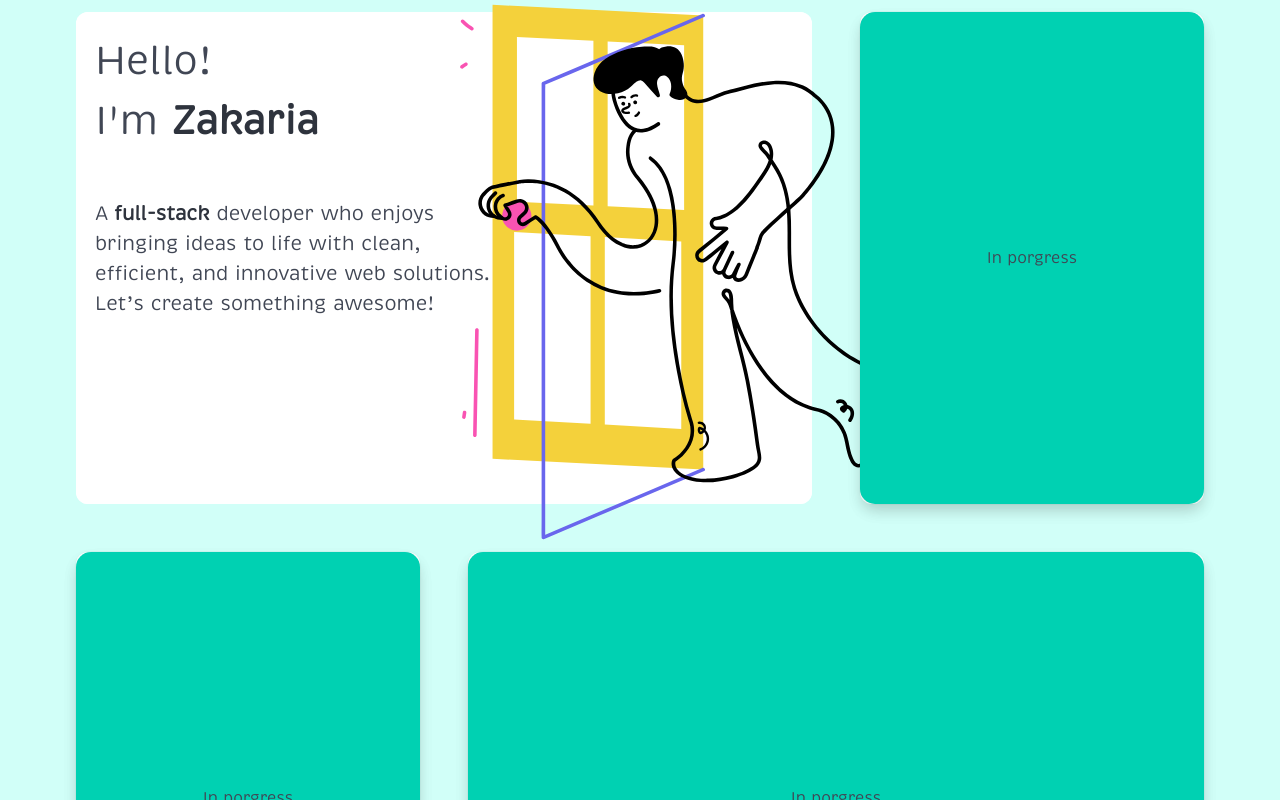
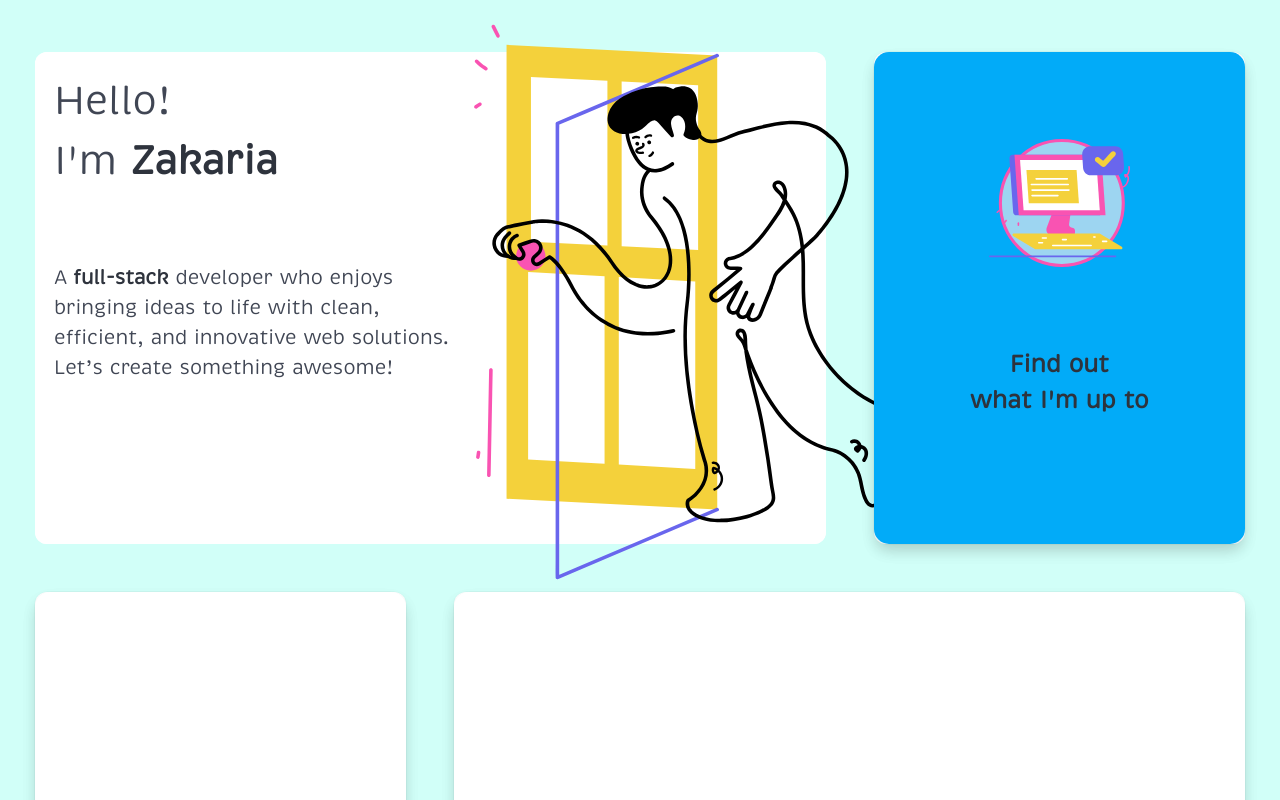
Before and after one commit to caproni-ghibli/Caproni, a React (Vite) app: page / in a window 1280 px wide. Shown: the top 800 px of the page. Built offline with nearby package versions, Linux system fonts and the light colour scheme.

Commit message:
Last commit on the flip cards style

```diff
--- a/package.json
+++ b/package.json
@@ -11,9 +11,12 @@
   },
   "dependencies": {
     "animejs": "^3.2.2",
+    "clsx": "^2.1.1",
+    "lucide-react": "^0.454.0",
     "randomcolor": "^0.6.2",
     "react": "^18.2.0",
-    "react-dom": "^18.2.0"
+    "react-dom": "^18.2.0",
+    "tailwind-merge": "^2.5.4"
   },
   "devDependencies": {
     "@types/animejs": "^3.1.12",
--- a/src/App.tsx
+++ b/src/App.tsx
@@ -2,20 +2,20 @@ import "./App.css"; // Import your CSS file
 import FlipperCard from './components/flipper-card/flipper-card';
 import Card from "./components/card/card";
 import AboutMe from "./components/about-me/about-me";
-
+import MyCurrentPosition from "./components/my-current-position/my-current-position";
 
 const FrontComponent = () => <div>In porgress</div>;
 const BackComponent = () => <div>Also in progress</div>;
 
 const App = () => (
   <div className="page-wrapper homepage has-background-primary-light" >
-    <div className="container is-max-widescreen">
+    <div className="page-container">
     <div className="hp-cards columns is-mobile is-multiline">
       <div className="column is-12-mobile is-12-tablet is-8-widescreen">
         <Card contentComponent={<AboutMe />} />
       </div>
       <div className="column is-12-mobile is-6-tablet is-4-widescreen">
-        <FlipperCard frontComponent={<FrontComponent />} backComponent={<BackComponent />} />
+        <FlipperCard frontComponent={<MyCurrentPosition />} backComponent={<BackComponent />} />
       </div>
       <div className="column is-12-mobile is-6-tablet is-4-widescreen">
         <FlipperCard frontComponent={<FrontComponent />} backComponent={<BackComponent />} />
--- a/src/components/about-me/about-me.tsx
+++ b/src/components/about-me/about-me.tsx
@@ -7,8 +7,8 @@ const AboutMe: React.FC = () => {
     return (
         <div className="AboutMeContent card-content is-shadowless  has-background-primary-100">
             <div className="p-1">
-                <h1 className='is-size-2  mgb'>Hello! <br/>I'm <strong>Zakaria</strong></h1>
-                <p className='is-size-5 mt-6'>A <strong>full-stack</strong> developer who enjoys <br/>bringing ideas to life with clean,<br/> efficient, and innovative web solutions.<br/> Let’s create something awesome!</p>
+                <h1 className='is-size-2 mgb'>Hello! <br/>I'm <strong>Zakaria</strong></h1>
+                    <p className='is-size-5 pt-5 mt-6'>A <strong>full-stack</strong> developer who enjoys <br/>bringing ideas to life with clean,<br/> efficient, and innovative web solutions.<br/> Let’s create something awesome!</p>
                 <img src={img} />
             </div>
         </div>
--- a/src/components/flipper-card/flipper-card.css
+++ b/src/components/flipper-card/flipper-card.css
@@ -1,8 +1,7 @@
 
 .flipper-card {
-    perspective: 492px;
+    perspective: 1000px;
     min-height: 492px;
-    perspective: 1000px;
 }
 
 .flipper-card-inner {
--- a/src/components/flipper-card/flipper-card.tsx
+++ b/src/components/flipper-card/flipper-card.tsx
@@ -11,7 +11,7 @@ const FlipperCard: React.FC<FlipperCardProps> = ({ frontComponent, backComponent
         <div className="is-fluid m-3">
             <div className="flipper-card">
                 <div className="flipper-card-inner card">
-                    <div className=" flipper-card-front p-1 card has-background-primary">
+                    <div className=" flipper-card-front p-0 card">
                         {frontComponent}
                     </div>
                     <div className="flipper-card-back p-1 card has-background-link">
--- /dev/null
+++ b/src/components/my-current-position/my-current-position.css
@@ -0,0 +1,11 @@
+.MyCurrentPosition {
+    width: 100%;
+    justify-content: center;
+    min-height: 492px;
+    padding: 15px;
+    border-radius: 15px
+}
+
+.MyCurrentPosition img {
+    height: 8rem;
+}
--- /dev/null
+++ b/src/components/my-current-position/my-current-position.tsx
@@ -0,0 +1,17 @@
+import './my-current-position.css'
+import React from 'react';
+import img from './intro-art.svg';
+
+
+const MyCurrentPosition: React.FC = () => {
+    return (
+        <div className="MyCurrentPosition card is-shadowless has-background-color-cerulean">
+            <div className="p-6">
+                <img className='m-5' src={img} />
+                <h1 className='mt-6 is-size-4 mgb'><strong>Find out <br/> what I'm up to</strong></h1>
+            </div>
+        </div>
+    );
+};
+
+export default MyCurrentPosition;
--- a/src/index.css
+++ b/src/index.css
@@ -6,3 +6,73 @@
 :root {
     --bulma-body-family : 'Brevia', sans-serif;
 }
+
+.homepage {
+    padding-top: 40px;
+}
+
+.page-container {
+    width: 1234px;
+    margin: 0 auto;
+}
+
+.page-wrapper {
+    padding-left: 20px;
+    padding-right: 20px;
+}
+
+.has-background-color-white {
+    background-color: #fff !important;
+}
+
+.has-background-color-pink {
+    background-color: #FDC5C7 !important;
+}
+
+.has-background-color-cerulean {
+    background-color: #02ABF8 !important;
+}
+
+.has-background-color-gorse {
+    background-color: #FFEA45 !important;
+}
+
+.has-background-color-blizzardblue {
+    background-color: #9DD5F1 !important;
+}
+
+.has-background-color-rhino {
+    background-color: #2C3760 !important;
+}
+
+.has-background-color-roofterracotta {
+    background-color: #B82F21 !important;
+}
+
+.has-background-color-sprout {
+    background-color: #C4D6AF !important;
+}
+
+.has-background-color-cornflower-blue {
+    background-color: #E8F5FB !important;
+}
+
+.has-text-color-cerulean {
+    color: #02ABF8 !important;
+}
+
+.has-text-color-roofterracotta {
+    color: #B82F21 !important;
+}
+
+.has-text-color-gorse {
+    color: #FFEA45 !important;
+}
+
+.has-text-color-pink {
+    color: #FDC5C7 !important;
+}
+
+.has-text-color-rhino {
+    color: #2C3760 !important;
+}
```
Also changed, not shown: src/components/my-current-position/intro-art.svg (added), 1 other file (tests, documents, lock files or other folders).
